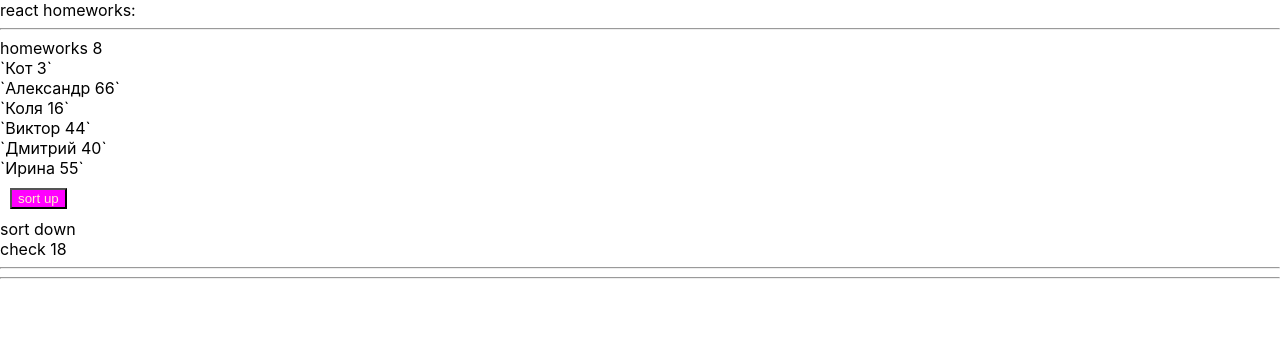
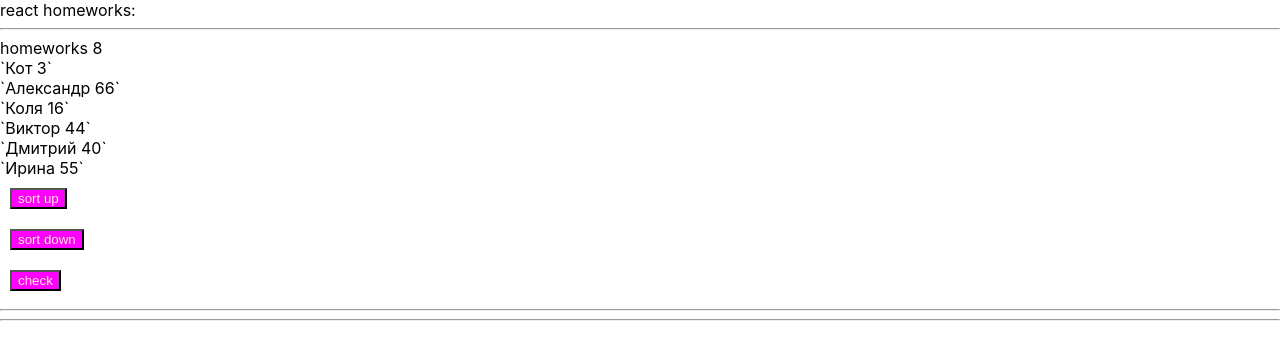
Before and after one commit to DmitriAleks/DZ, a React (Create React App) app in the folder TrubeDz/: page / in a window 1280 px wide. Shown: the top 360 px of the page. Built offline with nearby package versions, Linux system fonts and the light colour scheme.

Commit message:
HWN8 create case for reducer and button

```diff
--- a/TrubeDz/src/p2-homeworks/h8/HW8.tsx
+++ b/TrubeDz/src/p2-homeworks/h8/HW8.tsx
@@ -2,10 +2,10 @@ import React, {useState} from 'react'
 import {homeWorkReducer} from './bll/homeWorkReducer'
 import SuperButton from '../h4/common/c2-SuperButton/SuperButton'
 
- export type UserType = {
-    _id: number ,
+export type UserType = {
+    _id: number,
     name: string,
-     age: number
+    age: number
 }
 const initialPeople: UserType[] = [
     {_id: 0, name: 'Кот', age: 3},
@@ -17,28 +17,26 @@ const initialPeople: UserType[] = [
 ]
 
 function HW8() {
-    const [people, setPeople] = useState<UserType[]>(initialPeople) // need to fix any
+    const [people, setPeople] = useState<UserType[]>(initialPeople)
 
-    // need to fix any
+
     const finalPeople = people.map((p: UserType) => (
         <div key={p._id}>
-            `{p.name}  {p.age}`
+            `{p.name} {p.age}`
         </div>
     ))
 
-    const sortUp = () => setPeople(homeWorkReducer(initialPeople, {type: 'sort', payload: 'up'}))
-
+    const sortUp = () => setPeople(homeWorkReducer(initialPeople, {type: 'sortUp'}))
+    const sortDown = () => setPeople(homeWorkReducer(initialPeople, {type: 'sortDown'}))
+    const check = () => setPeople(homeWorkReducer(initialPeople, {type: 'check'}))
     return (
         <div>
             <hr/>
             homeworks 8
-
-            {/*should work (должно работать)*/}
             {finalPeople}
-
             <div><SuperButton onClick={sortUp}>sort up</SuperButton></div>
-            <div>sort down</div>
-            check 18
+            <div><SuperButton onClick={sortDown}>sort down</SuperButton></div>
+            <div><SuperButton onClick={check}>check</SuperButton></div>
 
             <hr/>
             {/*для личного творчества, могу проверить*/}
--- a/TrubeDz/src/p2-homeworks/h8/bll/homeWorkReducer.ts
+++ b/TrubeDz/src/p2-homeworks/h8/bll/homeWorkReducer.ts
@@ -1,14 +1,21 @@
 import {UserType} from "../HW8";
 
 export const homeWorkReducer = (state: UserType[], action: AllActionsForSortPeople): UserType[] => {
+    debugger
     switch (action.type) {
-        case 'sort': {
-            // need to fix
-            return state
+
+        case 'sortUp': {
+            const copyState = [...state]
+            const a = copyState.sort((a, b) => a.name > b.name ? 1 : -1)
+            return a
+        }
+        case 'sortDown': {
+            const copyState = [...state]
+            const a = copyState.sort((a, b) => a.name < b.name ? 1 : -1)
+            return a
         }
         case 'check': {
-            // need to fix
-            return state
+            return state.filter(el => el.age > 18)
         }
         default:
             return state
```
Also changed, not shown: 1 other file (tests, documents, lock files or other folders).
